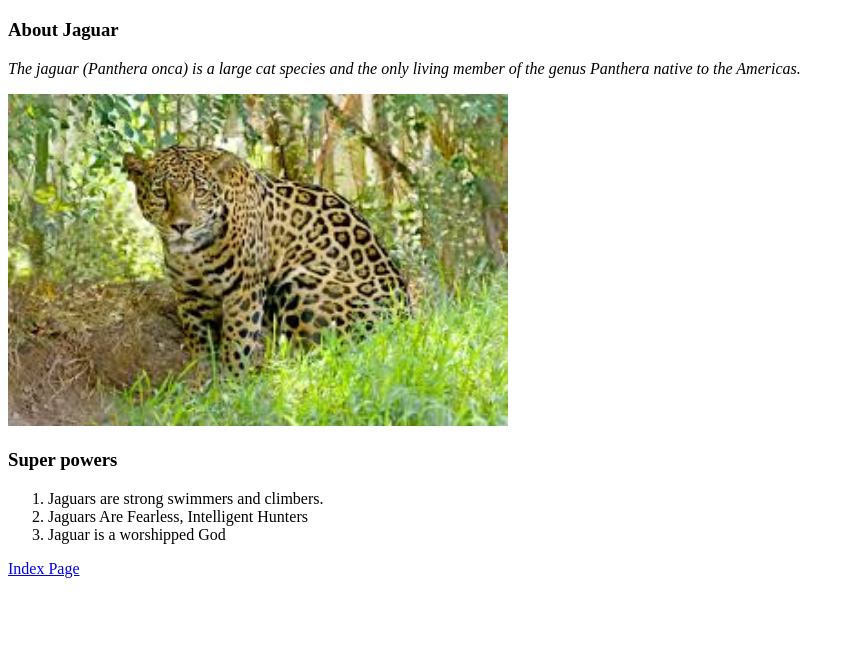
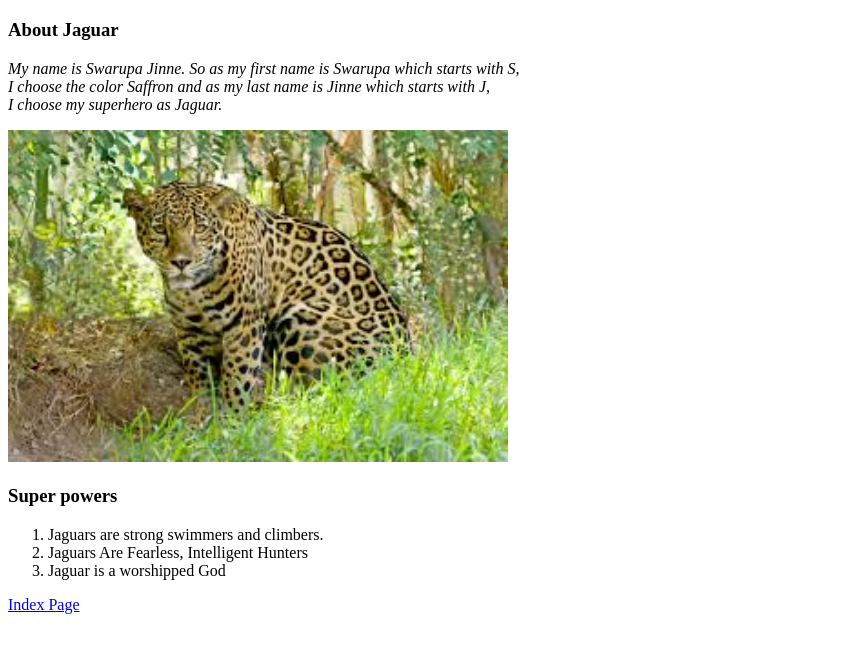
Before and after one commit to 44-563-Web-Apps-S23/44563-webapps-assignment-3-SwarupaJinne, a plain HTML site: page bonus.html in a window 1280 px wide. Shown: the part 61-714 px from the top of the page, without its empty margins (0-851 px from the left). Drawn offline with Linux system fonts and the light colour scheme.

Commit message:
changes after adding bonus file

```diff
--- a/bonus.html
+++ b/bonus.html
@@ -8,8 +8,9 @@
 <h3>About Jaguar </h3>
 <P>
     <i>
-        The jaguar (Panthera onca) is a large cat species and the only
-     living member of the genus Panthera native to the Americas.
+        My name is Swarupa Jinne. So as my first name is Swarupa which starts with S, <br>
+        I choose the color Saffron and as my last name is Jinne which starts with J, <br>
+        I choose my superhero as Jaguar.
     </i>
 
 </P>
```
